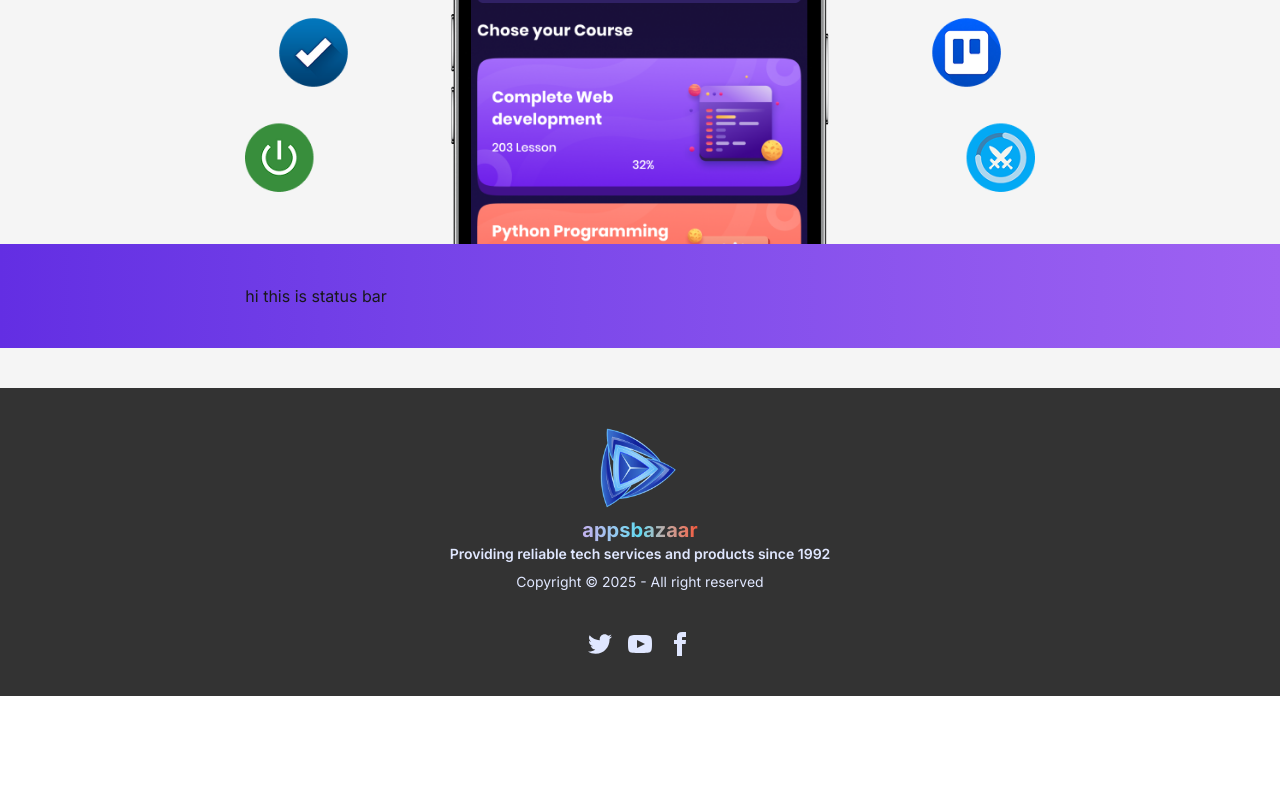
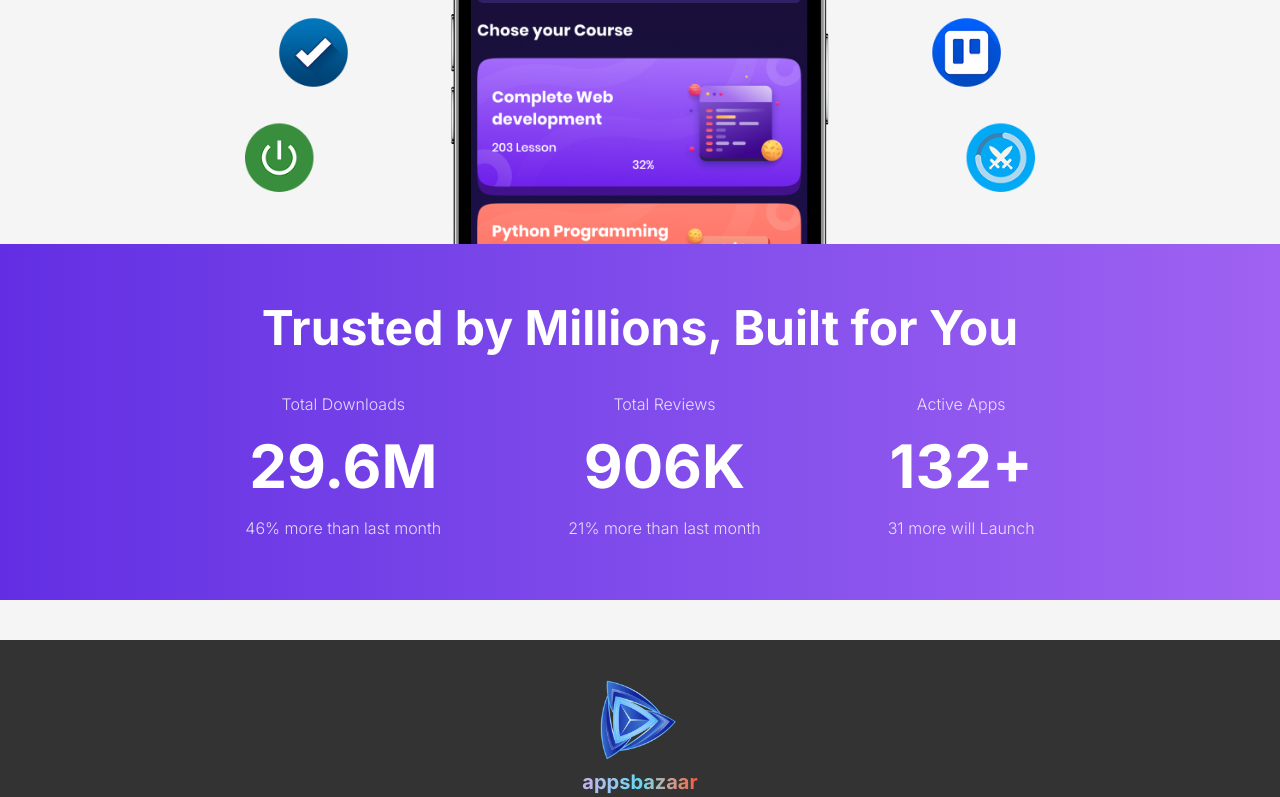
Before and after one commit to biplobrana007/apps-bazaar, a React (Vite) app: page / in a window 1280 px wide. Shown: the part 632-1429 px from the top of the page. Before the commit the page ends 1328 px from the top, so only its background shows below. Built offline with nearby package versions, Linux system fonts and the light colour scheme.

Commit message:
satatus section is done

```diff
--- a/src/components/Status.jsx
+++ b/src/components/Status.jsx
@@ -2,9 +2,28 @@ import React from "react";
 
 const Status = () => {
   return (
-    <div className="bg-gradient-to-r from-[#632ee3] to-[#9f62f2] py-10">
-      <div className="px-4 md:px-8 lg:w-8/12 mx-auto">
-        <h3>hi this is status bar</h3>
+    <div className="bg-gradient-to-r from-[#632ee3] to-[#9f62f2] py-15">
+      <div className="px-4 md:px-8 lg:w-10/12 xl:w-8/12 mx-auto">
+       <div>
+        <h2 className="text-white font-bold text-4xl lg:text-5xl text-center">Trusted by Millions, Built for You</h2>
+        <div className="mt-10 flex justify-between gap-10 max-md:flex-col text-center">
+            <div className="text-white/80 font-light flex flex-col gap-5 items-center">
+                <p>Total Downloads</p>
+                <h1 className="text-5xl md:text-6xl text-white font-bold"><span>29.6</span>M</h1>
+                <p>46% more than last month</p>
+            </div>
+            <div className="text-white/80 font-light flex flex-col gap-y-5 items-center">
+                <p>Total Reviews</p>
+                <h1 className="text-5xl md:text-6xl text-white font-bold"><span>906</span>K</h1>
+                <p>21% more than last month</p>
+            </div>
+            <div className="text-white/80 font-light flex flex-col gap-5 items-center">
+                <p>Active Apps</p>
+                <h1 className="text-5xl md:text-6xl text-white font-bold"><span>132</span>+</h1>
+                <p>31 more will Launch</p>
+            </div>
+        </div>
+       </div>
       </div>
     </div>
   );
```
